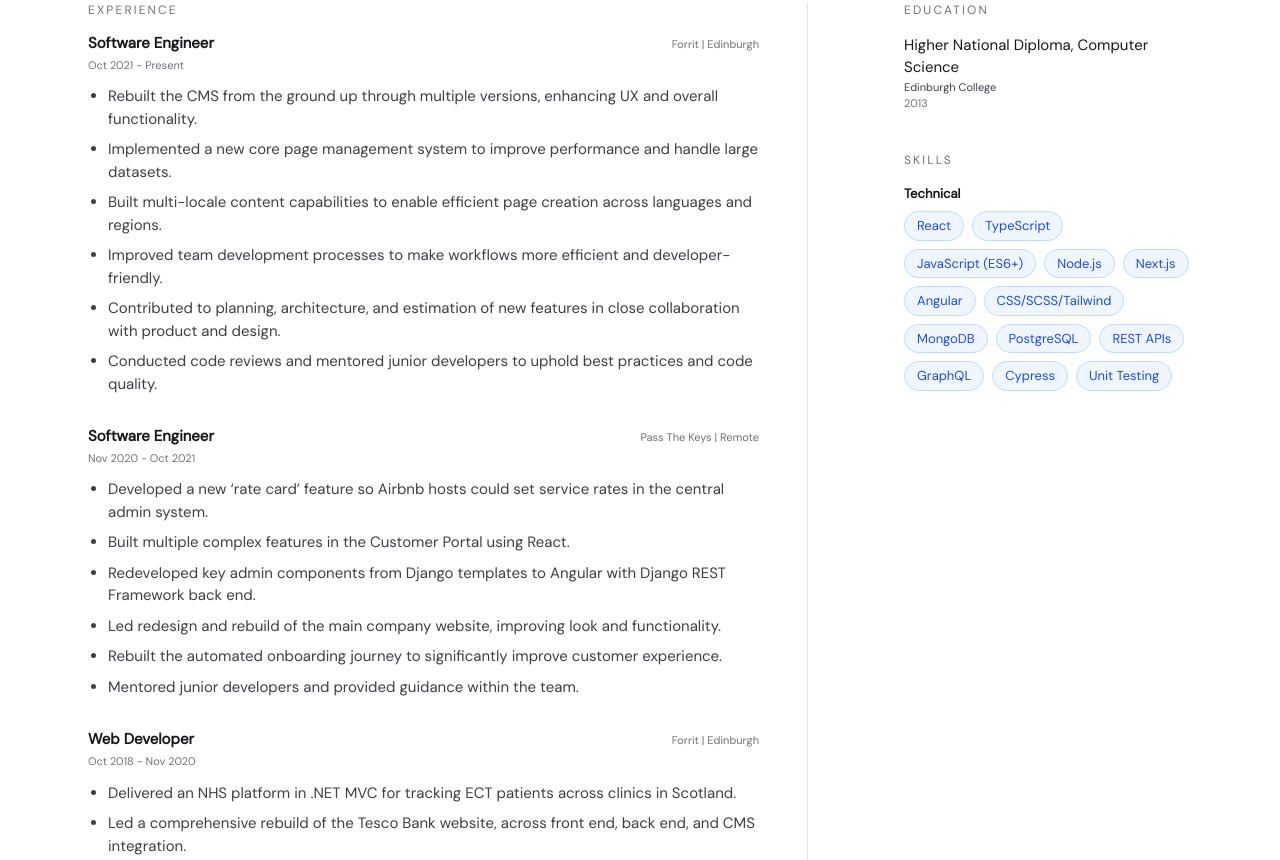
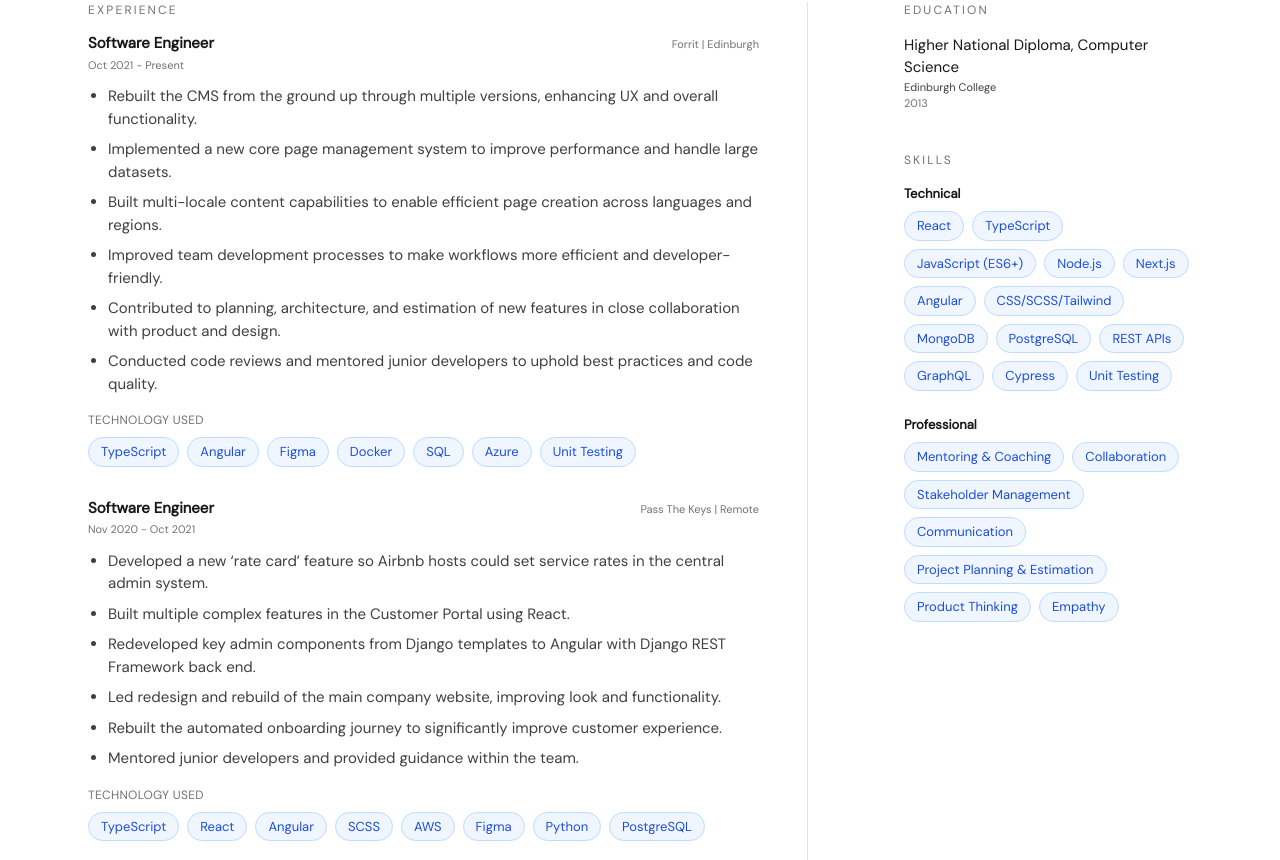
Before and after one commit to micboyd/personal-site, a Next.js app: page / in a window 1280 px wide. Shown: the part 520-1380 px from the top of the page. Built offline with nearby package versions, Linux system fonts and the light colour scheme.

Commit message:
homepage updates

```diff
--- a/app/home/home.tsx
+++ b/app/home/home.tsx
@@ -7,6 +7,7 @@ export type ExperienceItem = {
 	start: string;
 	end: string;
 	bullets?: string[];
+	tech?: string[];
 };
 
 export type EducationItem = {
@@ -48,7 +49,6 @@ const sampleData: ResumeData = {
 	summary:
 		'Full-stack Software Engineer based in Edinburgh, with over 8 years of experience building and scaling production-level web applications. Proficient in JavaScript, TypeScript, Node.js, and MongoDB, with hands-on experience across frameworks including React, Angular, and Next.js. Adept at delivering enterprise solutions end-to-end from architecture and API design to deployment with a consistent focus on performance, maintainability, and clean, testable code.',
 	contact: {
-		phone: '07493944375',
 		email: 'michael_boyd@live.co.uk',
 	},
 	profile: {
@@ -70,6 +70,7 @@ const sampleData: ResumeData = {
 				'Contributed to planning, architecture, and estimation of new features in close collaboration with product and design.',
 				'Conducted code reviews and mentored junior developers to uphold best practices and code quality.',
 			],
+			tech: ['TypeScript', 'Angular', 'Figma', 'Docker', 'SQL', 'Azure', 'Unit Testing'],
 		},
 		{
 			title: 'Software Engineer',
@@ -85,6 +86,7 @@ const sampleData: ResumeData = {
 				'Rebuilt the automated onboarding journey to significantly improve customer experience.',
 				'Mentored junior developers and provided guidance within the team.',
 			],
+			tech: ['TypeScript', 'React', 'Angular', 'SCSS', 'AWS', 'Figma', 'Python', 'PostgreSQL'],
 		},
 		{
 			title: 'Web Developer',
@@ -98,6 +100,7 @@ const sampleData: ResumeData = {
 				'Built small websites and internal tools with Angular and related technologies.',
 				'Drove process improvements to streamline workflows across multiple teams.',
 			],
+			tech: ['TypeScript', 'Angular', 'SCSS', '.NET MVC', 'C#'],
 		},
 		{
 			title: 'Web Developer',
@@ -110,6 +113,7 @@ const sampleData: ResumeData = {
 				'Worked across modern and legacy stacks including React, Angular, Vue.js, and jQuery.',
 				'Acted in a reactive team to resolve outages and critical bugs, ensuring uptime and performance.',
 			],
+			tech: ['JavaScript', 'JQuery', 'SCSS', 'HTML', '.NET MVC', 'C#'],
 		},
 	],
 	education: [{ degree: 'Higher National Diploma, Computer Science', school: 'Edinburgh College', year: '2013' }],
@@ -128,6 +132,15 @@ const sampleData: ResumeData = {
 			'GraphQL',
 			'Cypress',
 			'Unit Testing',
+		],
+		professional: [
+			'Mentoring & Coaching',
+			'Collaboration',
+			'Stakeholder Management',
+			'Communication',
+			'Project Planning & Estimation',
+			'Product Thinking',
+			'Empathy',
 		],
 	},
 };
@@ -265,7 +278,7 @@ export default function ResumeTemplate({
 							)}
 						</div>
 
-						<aside className='md:pl-12'>
+						<aside className="md:pl-12">
 							{/* NEW: Profile picture block */}
 							<div>
 								<ProfileAvatar name={name} imageUrl={profile?.imageUrl} alt={profile?.alt} />
@@ -311,11 +324,27 @@ export default function ResumeTemplate({
 										<div className="text-[11px] text-zinc-500 mt-1">
 											{job.start} - {job.end}
 										</div>
-										<ul className="mt-3 list-disc pl-5 space-y-2 text-zinc-700">
-											{(job.bullets ?? []).map((b, i) => (
-												<li key={i}>{b}</li>
-											))}
-										</ul>
+
+										{(job.bullets?.length ?? 0) > 0 && (
+											<ul className="mt-3 list-disc pl-5 space-y-2 text-zinc-700">
+												{job.bullets!.map((b, i) => (
+													<li key={i}>{b}</li>
+												))}
+											</ul>
+										)}
+
+										{(job.tech?.length ?? 0) > 0 && (
+											<div className="mt-4">
+												<div className="text-[12px] font-medium uppercase tracking-wide text-zinc-500 mb-2">
+													Technology Used
+												</div>
+												<div className="flex flex-wrap gap-2">
+													{job.tech!.map((t, i) => (
+														<Tag key={i}>{t}</Tag>
+													))}
+												</div>
+											</div>
+										)}
 									</div>
 								))}
 							</div>
@@ -343,22 +372,21 @@ export default function ResumeTemplate({
 									<SectionHeading>Skills</SectionHeading>
 								</div>
 								<div className="mt-4 grid grid-cols-1 gap-6">
+									{skills?.technical && (
+										<div>
+											<h4 className="text-[13px] font-semibold text-zinc-900">Technical</h4>
+											<div className="mt-2 flex flex-wrap gap-2">
+												{skills.technical.map((s, i) => (
+													<Tag key={i}>{s}</Tag>
+												))}
+											</div>
+										</div>
+									)}
 									{skills?.professional && (
 										<div>
 											<h4 className="text-[13px] font-semibold text-zinc-900">Professional</h4>
 											<div className="mt-2 flex flex-wrap gap-2">
 												{skills.professional.map((s, i) => (
-													<Tag key={i}>{s}</Tag>
-												))}
-											</div>
-										</div>
-									)}
-
-									{skills?.technical && (
-										<div>
-											<h4 className="text-[13px] font-semibold text-zinc-900">Technical</h4>
-											<div className="mt-2 flex flex-wrap gap-2">
-												{skills.technical.map((s, i) => (
 													<Tag key={i}>{s}</Tag>
 												))}
 											</div>
```
